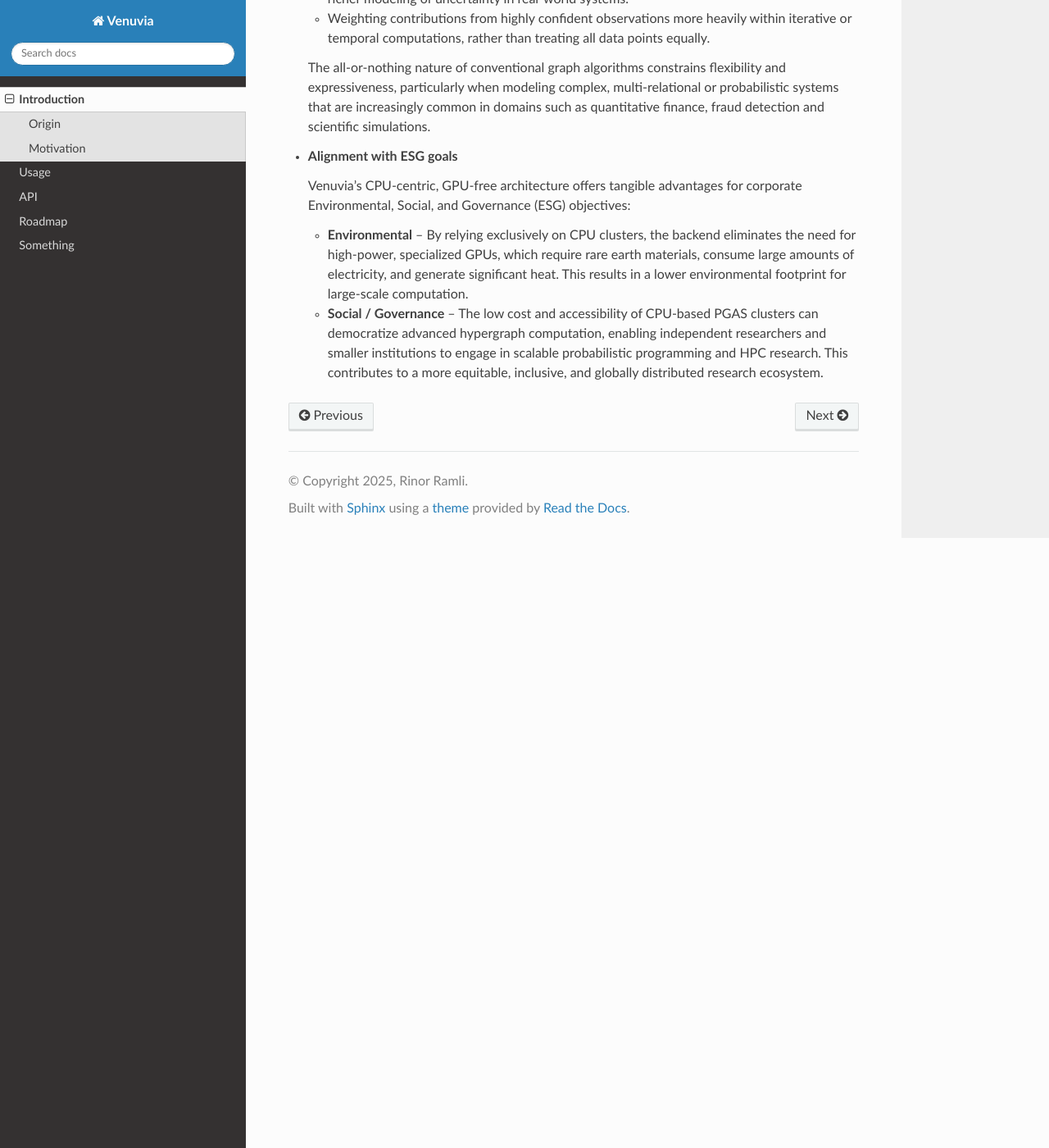
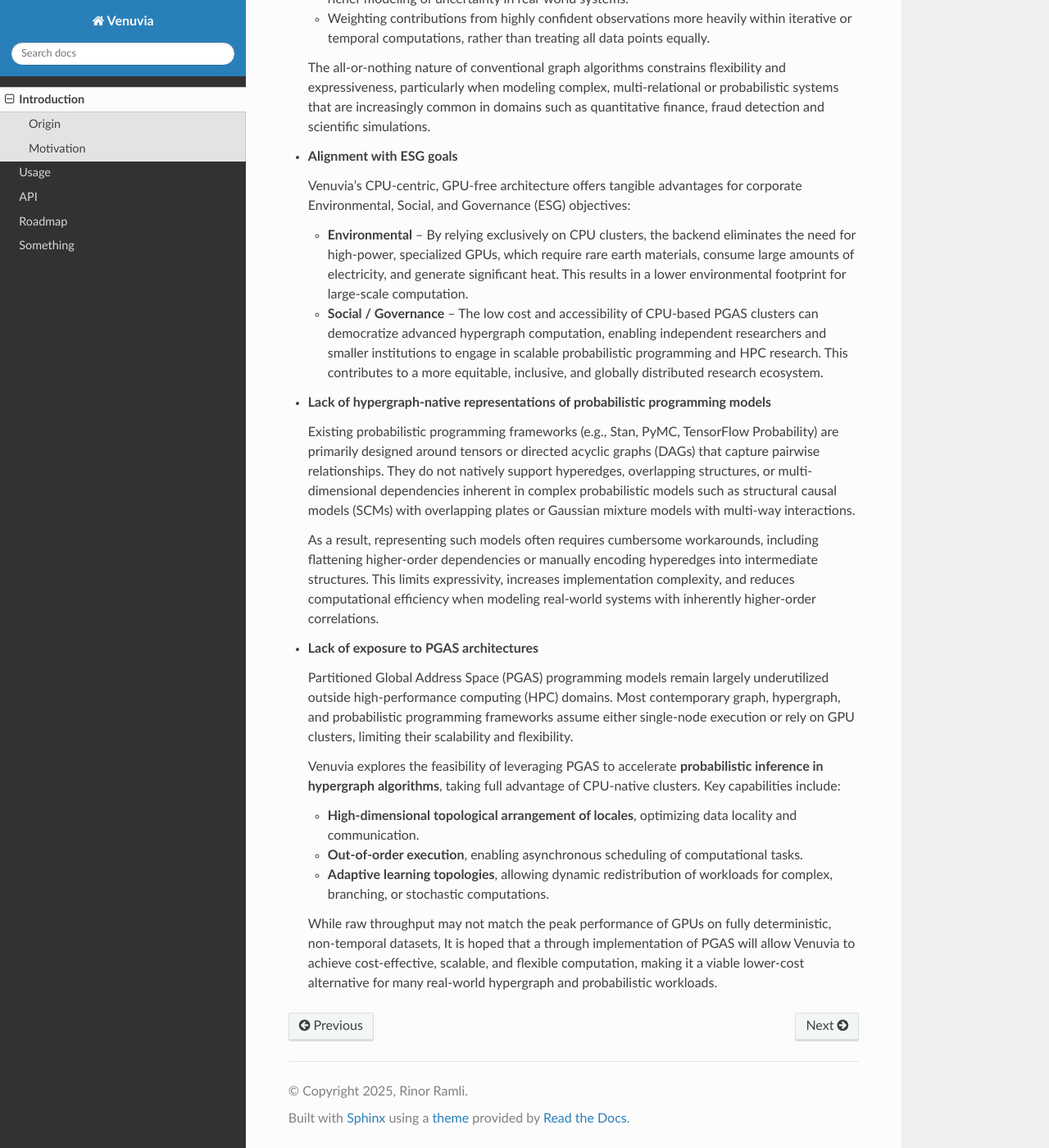
Before and after one commit to pawaka2025/venuvia, a Sphinx documentation site: the page built from docs/source/introduction.rst, in a window 1280 px wide and 1400 px high, scrolled down 2169 px. Shown: the whole window at 82% size. Built offline with Sphinx 7.4.7 and the Read the Docs theme 3.1.0, drawn with Linux system fonts in a browser that asks for light colours.

Commit message:
Update introduction.rst

```diff
--- a/docs/source/introduction.rst
+++ b/docs/source/introduction.rst
@@ -107,3 +107,40 @@ This backend has been conceived in order to address a number of pain points:
     smaller institutions to engage in scalable probabilistic programming and HPC research.
     This contributes to a more equitable, inclusive, and globally distributed research
     ecosystem.
+
+- **Lack of hypergraph-native representations of probabilistic programming models**
+
+  Existing probabilistic programming frameworks (e.g., Stan, PyMC, TensorFlow Probability)
+  are primarily designed around tensors or directed acyclic graphs (DAGs) that capture
+  pairwise relationships. They do not natively support hyperedges, overlapping structures,
+  or multi-dimensional dependencies inherent in complex probabilistic models such as
+  structural causal models (SCMs) with overlapping plates or Gaussian mixture models with
+  multi-way interactions.
+
+  As a result, representing such models often requires cumbersome workarounds, including
+  flattening higher-order dependencies or manually encoding hyperedges into intermediate
+  structures. This limits expressivity, increases implementation complexity, and reduces
+  computational efficiency when modeling real-world systems with inherently higher-order
+  correlations.
+
+- **Lack of exposure to PGAS architectures**
+
+  Partitioned Global Address Space (PGAS) programming models remain largely underutilized
+  outside high-performance computing (HPC) domains. Most contemporary graph, hypergraph,
+  and probabilistic programming frameworks assume either single-node execution or rely on
+  GPU clusters, limiting their scalability and flexibility.
+
+  Venuvia explores the feasibility of leveraging PGAS to accelerate **probabilistic inference
+  in hypergraph algorithms**, taking full advantage of CPU-native clusters. Key capabilities
+  include:
+
+  - **High-dimensional topological arrangement of locales**, optimizing data locality
+    and communication.
+  - **Out-of-order execution**, enabling asynchronous scheduling of computational tasks.
+  - **Adaptive learning topologies**, allowing dynamic redistribution of workloads for
+    complex, branching, or stochastic computations.
+
+  While raw throughput may not match the peak performance of GPUs on fully deterministic,
+  non-temporal datasets, It is hoped that a through implementation of PGAS will allow Venuvia to achieve cost-effective, scalable, and
+  flexible computation, making it a viable lower-cost alternative for many real-world
+  hypergraph and probabilistic workloads.
```
